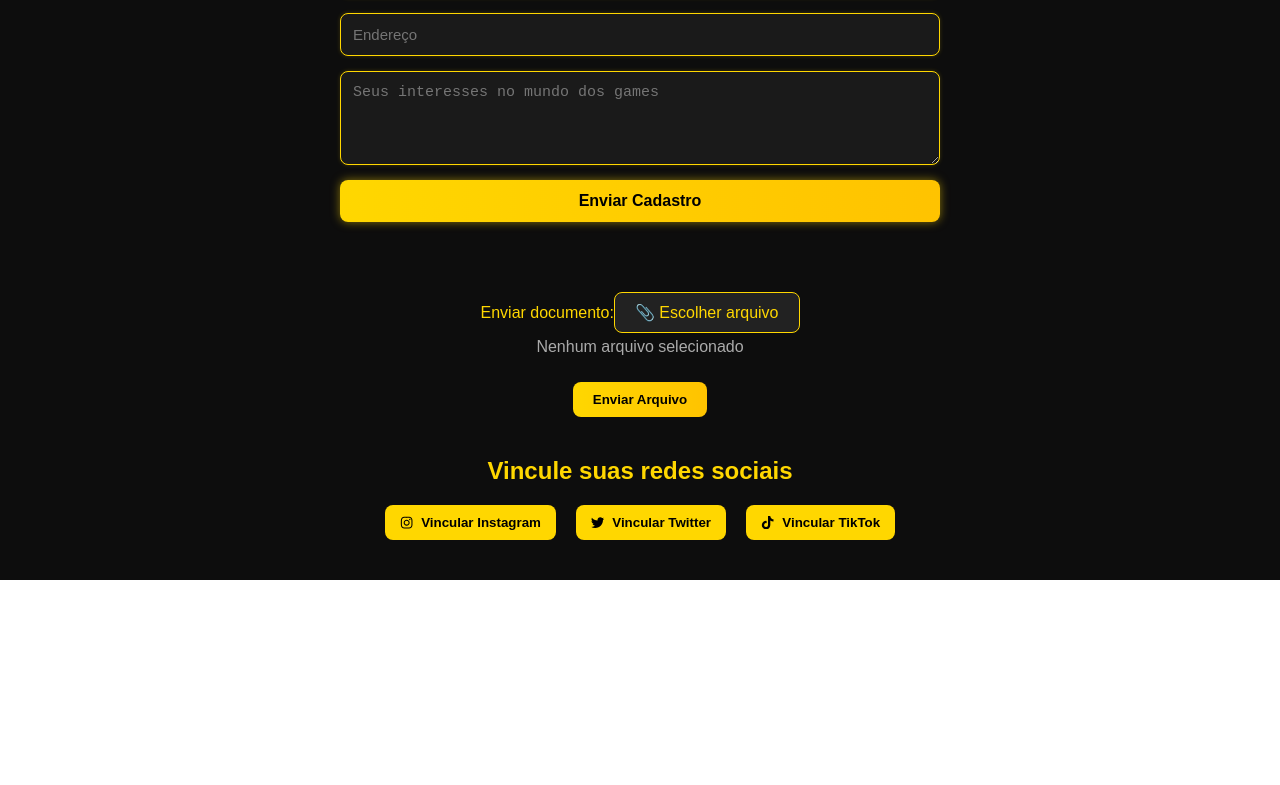
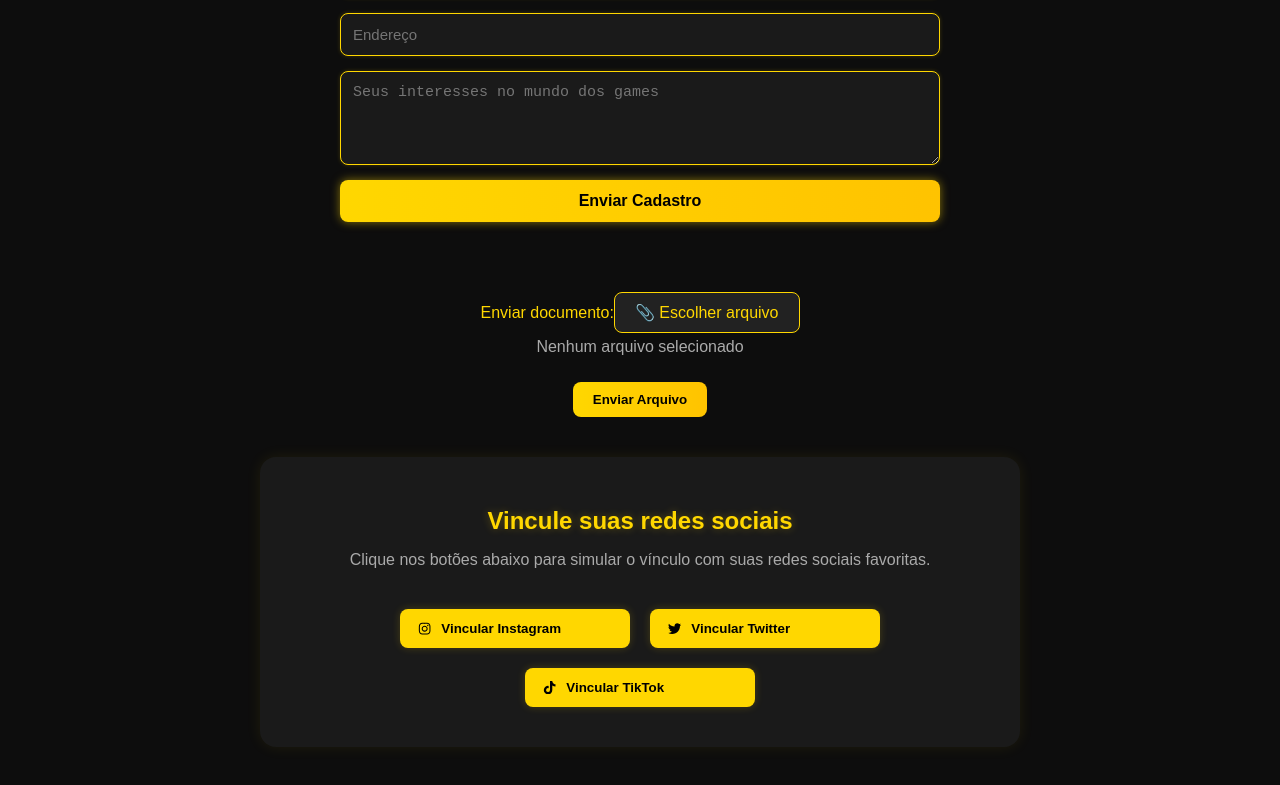
Before and after one commit to Matheusisa/Desafio_FURIA_Tech_Challange2_Know_your_fan, a React (Create React App) app in the folder know-your-fan/frontend/: page / in a window 1280 px wide. Shown: the part 431-1216 px from the top of the page. Before the commit the page ends 1011 px from the top, so only its background shows below. Built offline with nearby package versions, Linux system fonts and the light colour scheme.

Commit message:
style: refinamento visual no SocialLink (OAuth simulado)

```diff
--- a/know-your-fan/frontend/src/components/SocialLink.jsx
+++ b/know-your-fan/frontend/src/components/SocialLink.jsx
@@ -1,5 +1,5 @@
 import React, { useState } from 'react';
-import { FaInstagram, FaTwitter, FaTiktok } from 'react-icons/fa';
+import { FaInstagram, FaTwitter, FaTiktok, FaCheckCircle } from 'react-icons/fa';
 
 const SocialLink = () => {
   const [linked, setLinked] = useState({
@@ -17,27 +17,50 @@ const SocialLink = () => {
     color: linked[platform] ? '#fff' : '#000',
     border: 'none',
     borderRadius: '8px',
-    padding: '10px 15px',
+    padding: '12px 18px',
     margin: '10px',
-    cursor: 'pointer',
+    cursor: linked[platform] ? 'default' : 'pointer',
     fontWeight: 'bold',
     display: 'flex',
     alignItems: 'center',
-    gap: '8px'
+    gap: '10px',
+    minWidth: '230px',
+    boxShadow: '0 0 8px rgba(255,215,0,0.2)'
   });
 
   return (
-    <div style={{ textAlign: 'center', marginTop: '40px' }}>
-      <h2 style={{ color: '#FFD700', marginBottom: '10px' }}>
+    <div style={{
+      backgroundColor: '#1a1a1a',
+      borderRadius: '16px',
+      padding: '30px',
+      maxWidth: '700px',
+      margin: '40px auto 60px auto',
+      boxShadow: '0 0 15px rgba(255,215,0,0.08)'
+    }}>
+      <h2 style={{
+        color: '#FFD700',
+        marginBottom: '10px',
+        textAlign: 'center',
+        textShadow: '0 0 8px rgba(255,215,0,0.3)'
+      }}>
         Vincule suas redes sociais
       </h2>
-      <div style={{ display: 'flex', justifyContent: 'center', flexWrap: 'wrap' }}>
+      <p style={{ color: '#aaa', textAlign: 'center', marginBottom: '30px' }}>
+        Clique nos botões abaixo para simular o vínculo com suas redes sociais favoritas.
+      </p>
+
+      <div style={{
+        display: 'flex',
+        justifyContent: 'center',
+        flexWrap: 'wrap'
+      }}>
         <button
           style={getButtonStyle('instagram')}
           onClick={() => handleLink('instagram')}
           disabled={linked.instagram}
         >
-          <FaInstagram /> {linked.instagram ? 'Instagram vinculado ✅' : 'Vincular Instagram'}
+          <FaInstagram /> {linked.instagram ? 'Instagram vinculado' : 'Vincular Instagram'}
+          {linked.instagram && <FaCheckCircle />}
         </button>
 
         <button
@@ -45,7 +68,8 @@ const SocialLink = () => {
           onClick={() => handleLink('twitter')}
           disabled={linked.twitter}
         >
-          <FaTwitter /> {linked.twitter ? 'Twitter vinculado ✅' : 'Vincular Twitter'}
+          <FaTwitter /> {linked.twitter ? 'Twitter vinculado' : 'Vincular Twitter'}
+          {linked.twitter && <FaCheckCircle />}
         </button>
 
         <button
@@ -53,7 +77,8 @@ const SocialLink = () => {
           onClick={() => handleLink('tiktok')}
           disabled={linked.tiktok}
         >
-          <FaTiktok /> {linked.tiktok ? 'TikTok vinculado ✅' : 'Vincular TikTok'}
+          <FaTiktok /> {linked.tiktok ? 'TikTok vinculado' : 'Vincular TikTok'}
+          {linked.tiktok && <FaCheckCircle />}
         </button>
       </div>
     </div>
```
